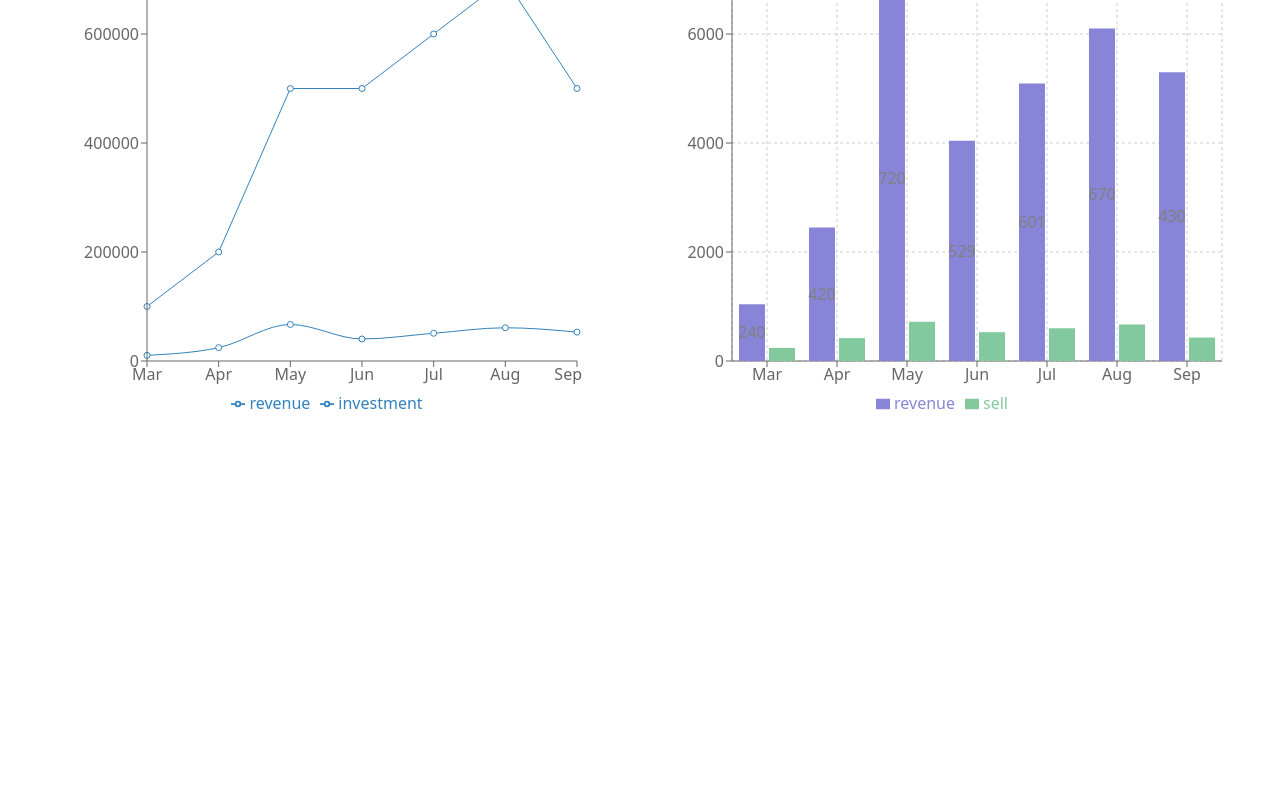
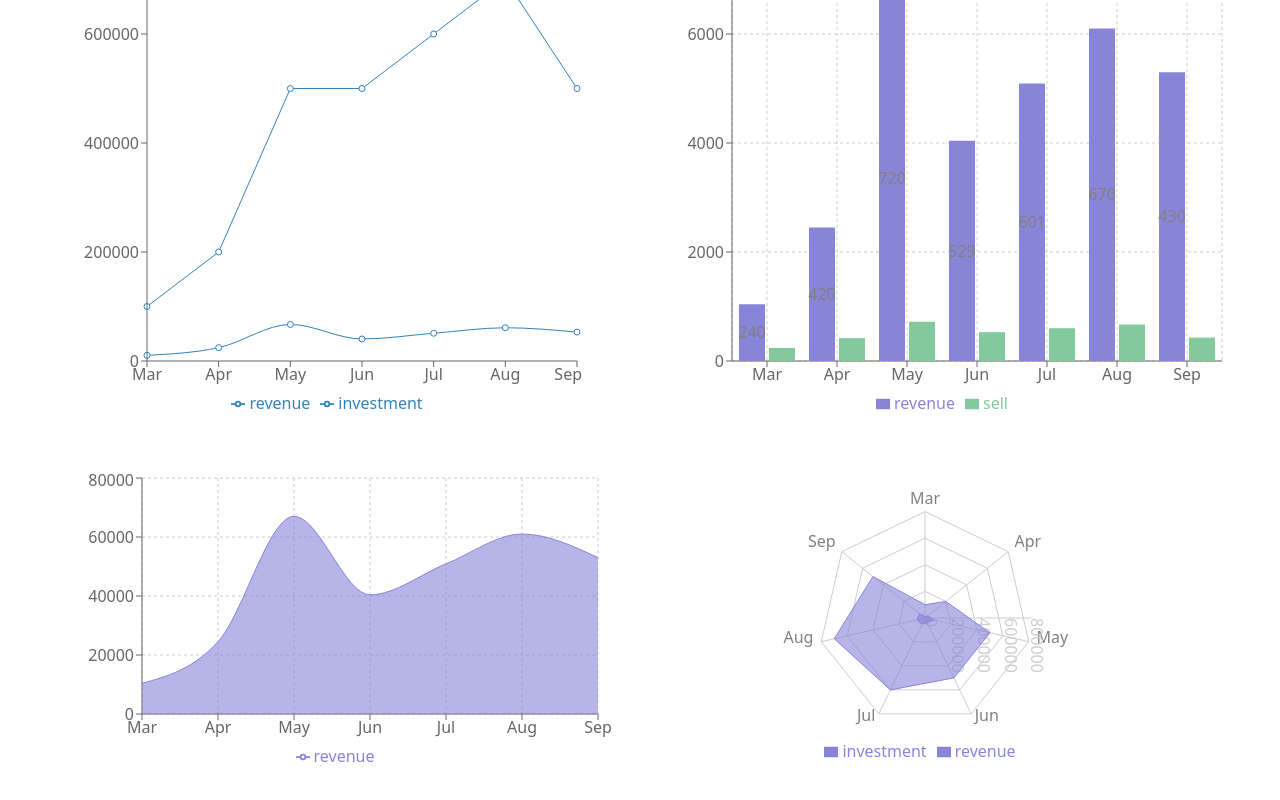
Before and after one commit to EmtiazHossainE2/msi-review, a React (Create React App) app: page /dashboard in a window 1280 px wide. Shown: the part 206-1006 px from the top of the page. Before the commit the page ends 800 px from the top, so only its background shows below. Built offline with nearby package versions, Linux system fonts and the light colour scheme.

Commit message:
radar chart added

```diff
--- /dev/null
+++ b/src/components/MyAreaChart/MyAreaChart.js
@@ -0,0 +1,74 @@
+
+import React from 'react';
+import { Area, AreaChart, CartesianGrid, Legend, ResponsiveContainer, Tooltip, XAxis, YAxis } from 'recharts';
+
+const MyAreaChart = () => {
+    const data = [
+        {
+            "month": "Mar",
+            "investment": 100000,
+            "sell": 2401,
+            "revenue": 10401
+        },
+        {
+            "month": "Apr",
+            "investment": 200000,
+            "sell": 4203,
+            "revenue": 24500
+        },
+        {
+            "month": "May",
+            "investment": 500000,
+            "sell": 7206,
+            "revenue": 67010
+        },
+        {
+            "month": "Jun",
+            "investment": 500000,
+            "sell": 5290,
+            "revenue": 40405
+        },
+        {
+            "month": "Jul",
+            "investment": 600000,
+            "sell": 6010,
+            "revenue": 50900
+        },
+        {
+            "month": "Aug",
+            "investment": 700000,
+            "sell": 6700,
+            "revenue": 61000
+        },
+        {
+            "month": "Sep",
+            "investment": 500000,
+            "sell": 4300,
+            "revenue": 53000
+        }
+    ]
+    return (
+        <div style={{ width: '100%', height: 300 }}>
+            <ResponsiveContainer>
+                <AreaChart
+                    data={data}
+                    margin={{
+                        top: 10,
+                        right: 30,
+                        left: 0,
+                        bottom: 0,
+                    }}
+                >
+                    <CartesianGrid strokeDasharray="3 3" />
+                    <XAxis dataKey="month" />
+                    <YAxis />
+                    <Tooltip></Tooltip>
+                    <Legend />
+                    <Area type="monotone" dataKey="revenue" stroke="#8884d8" fill="#8884d8" />
+                </AreaChart>
+            </ResponsiveContainer>
+        </div>
+    );
+};
+
+export default MyAreaChart;
--- /dev/null
+++ b/src/components/MyRadarChart/MyRadarChart.js
@@ -0,0 +1,64 @@
+import React from 'react';
+import { Legend, PolarAngleAxis, PolarGrid, PolarRadiusAxis, Radar, RadarChart, ResponsiveContainer, Tooltip } from 'recharts';
+
+const MyRadarChart = () => {
+    const data = [
+        {
+            "month": "Mar",
+            "investment": 100000,
+            "sell": 2401,
+            "revenue": 10401
+        },
+        {
+            "month": "Apr",
+            "investment": 200000,
+            "sell": 4203,
+            "revenue": 24500
+        },
+        {
+            "month": "May",
+            "investment": 500000,
+            "sell": 7206,
+            "revenue": 67010
+        },
+        {
+            "month": "Jun",
+            "investment": 500000,
+            "sell": 5290,
+            "revenue": 40405
+        },
+        {
+            "month": "Jul",
+            "investment": 600000,
+            "sell": 6010,
+            "revenue": 50900
+        },
+        {
+            "month": "Aug",
+            "investment": 700000,
+            "sell": 6700,
+            "revenue": 61000
+        },
+        {
+            "month": "Sep",
+            "investment": 500000,
+            "sell": 4300,
+            "revenue": 53000
+        }
+    ]
+    return (
+        <ResponsiveContainer width="100%" height="100%">
+            <RadarChart cx="50%" cy="50%" outerRadius="80%" data={data}>
+                <PolarGrid />
+                <PolarAngleAxis dataKey="month" />
+                <PolarRadiusAxis />
+                <Tooltip />
+                <Legend />
+                <Radar name="investment" dataKey="investment" stroke="#8884d8" fill="#8884d8" fillOpacity={0.6} />
+                <Radar name="revenue" dataKey="revenue" stroke="#8884d8" fill="#8884d8" fillOpacity={0.6} />
+            </RadarChart>
+        </ResponsiveContainer>
+    );
+};
+
+export default MyRadarChart;
--- a/src/pages/Dashboard/Dashboard.js
+++ b/src/pages/Dashboard/Dashboard.js
@@ -1,5 +1,7 @@
 import React from 'react';
+import MyAreaChart from '../../components/MyAreaChart/MyAreaChart';
 import MyBarChart from '../../components/MyBarChart/MyBarChart';
+import MyRadarChart from '../../components/MyRadarChart/MyRadarChart';
 import SalaryChart from '../../components/SalaryChart/SalaryChart';
 
 const Dashboard = () => {
@@ -12,6 +14,12 @@ const Dashboard = () => {
                 <div className="col-lg-6 ">
                     <MyBarChart></MyBarChart>
                 </div>
+                <div className="col-lg-6 ">
+                    <MyAreaChart></MyAreaChart>
+                </div>
+                <div className="col-lg-6 ">
+                    <MyRadarChart></MyRadarChart>
+                </div>
             </div>
         </div>
     );
```
